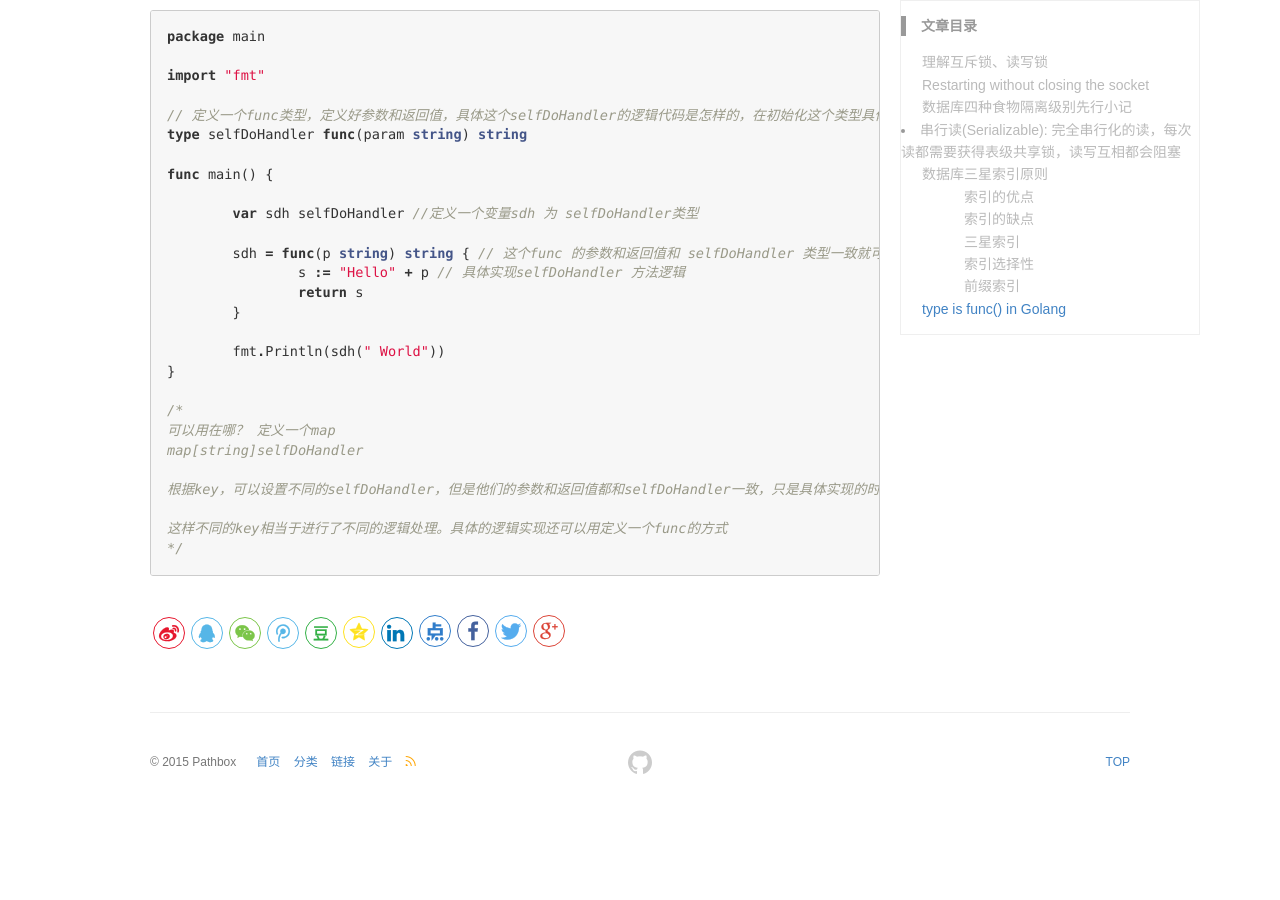
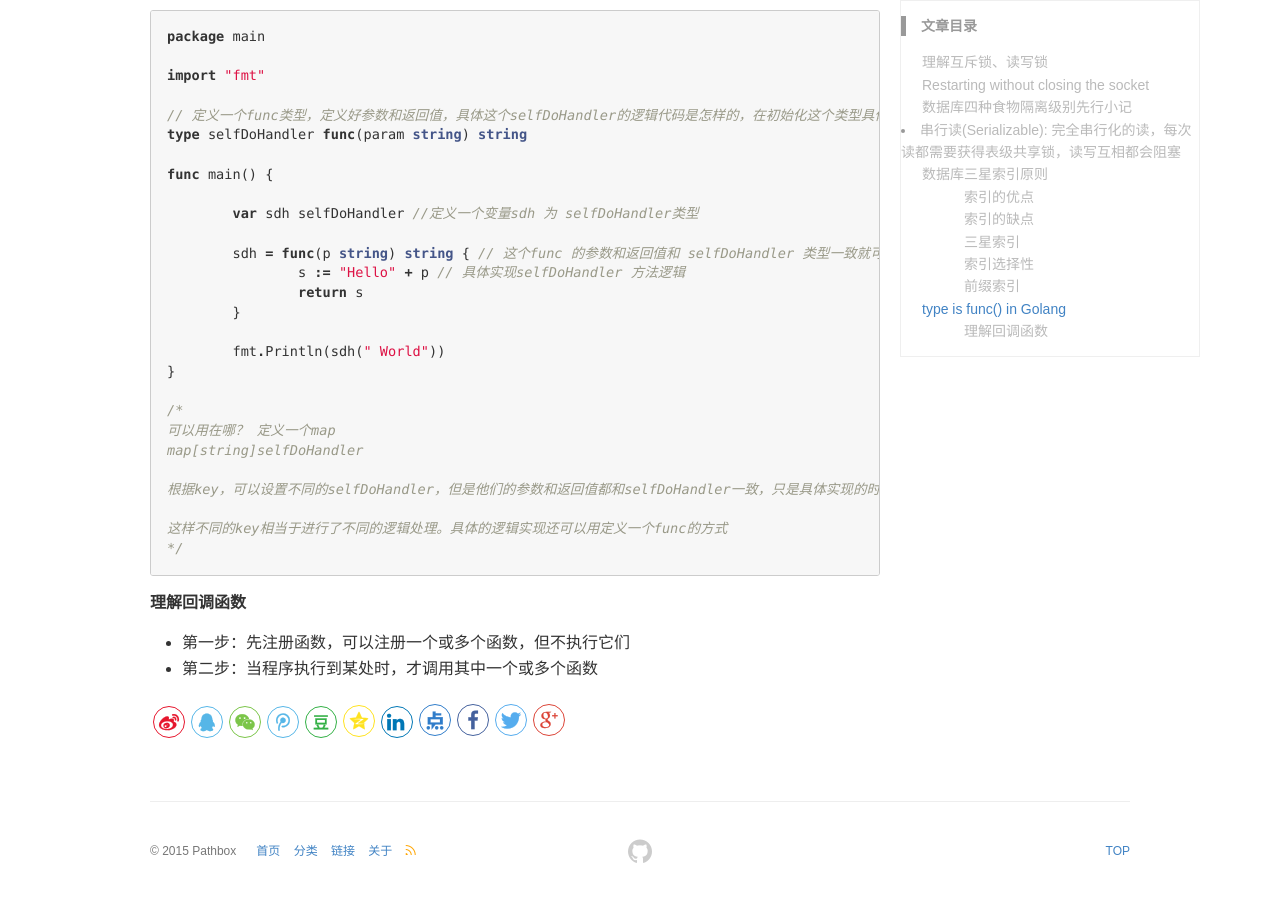
Before and after one commit to pathbox/pathbox.github.io, a Jekyll site: the page built from _posts/2018-05-01-work-summary-in-Udesk-fifteen.md, in a window 1280 px wide and 900 px high, scrolled down 2398 px. Built offline with Jekyll 4.4.1, drawn with Linux system fonts in a browser that asks for light colours; before the commit the page ends 3209 px from its top, so only the background shows below that.

Commit message:
理解回调函数

````diff
--- a/_posts/2018-05-01-work-summary-in-Udesk-fifteen.md
+++ b/_posts/2018-05-01-work-summary-in-Udesk-fifteen.md
@@ -109,3 +109,8 @@ map[string]selfDoHandler
 这样不同的key相当于进行了不同的逻辑处理。具体的逻辑实现还可以用定义一个func的方式
 */
 ```
+
+##### 理解回调函数
+
+- 第一步：先注册函数，可以注册一个或多个函数，但不执行它们
+- 第二步：当程序执行到某处时，才调用其中一个或多个函数
````
